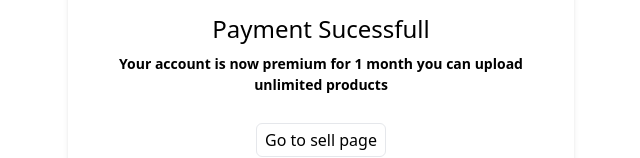
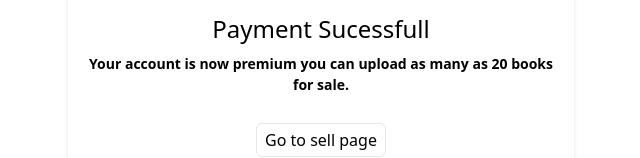
Before and after one commit to salakofavour/springworth, a Next.js app: page /payment-status/sucess in a window 1280 px wide. Shown: the part 195-353 px from the top of the page, without its empty margins (319-959 px from the left). Built offline with nearby package versions, Linux system fonts and the light colour scheme; no server answers; the database is empty.

Commit message:
payment-sucess text change

```diff
--- a/src/pageComponents/paymentStatus/sucessContainer.js
+++ b/src/pageComponents/paymentStatus/sucessContainer.js
@@ -24,8 +24,8 @@ export default function SucessContainer({ user }) {
         <CheckBadgeIcon className="w-20 text-green-500" />
         <h4 className="text-2xl font-medium">Payment Sucessfull</h4>
         <p className=" font-bold text-center text-[14px] px-5">
-          Your account is now premium for 1 month you can upload unlimited
-          products
+          Your account is now premium you can upload as many as 20 books for
+          sale.
         </p>
 
         <Link href={"/sell"}>
```
